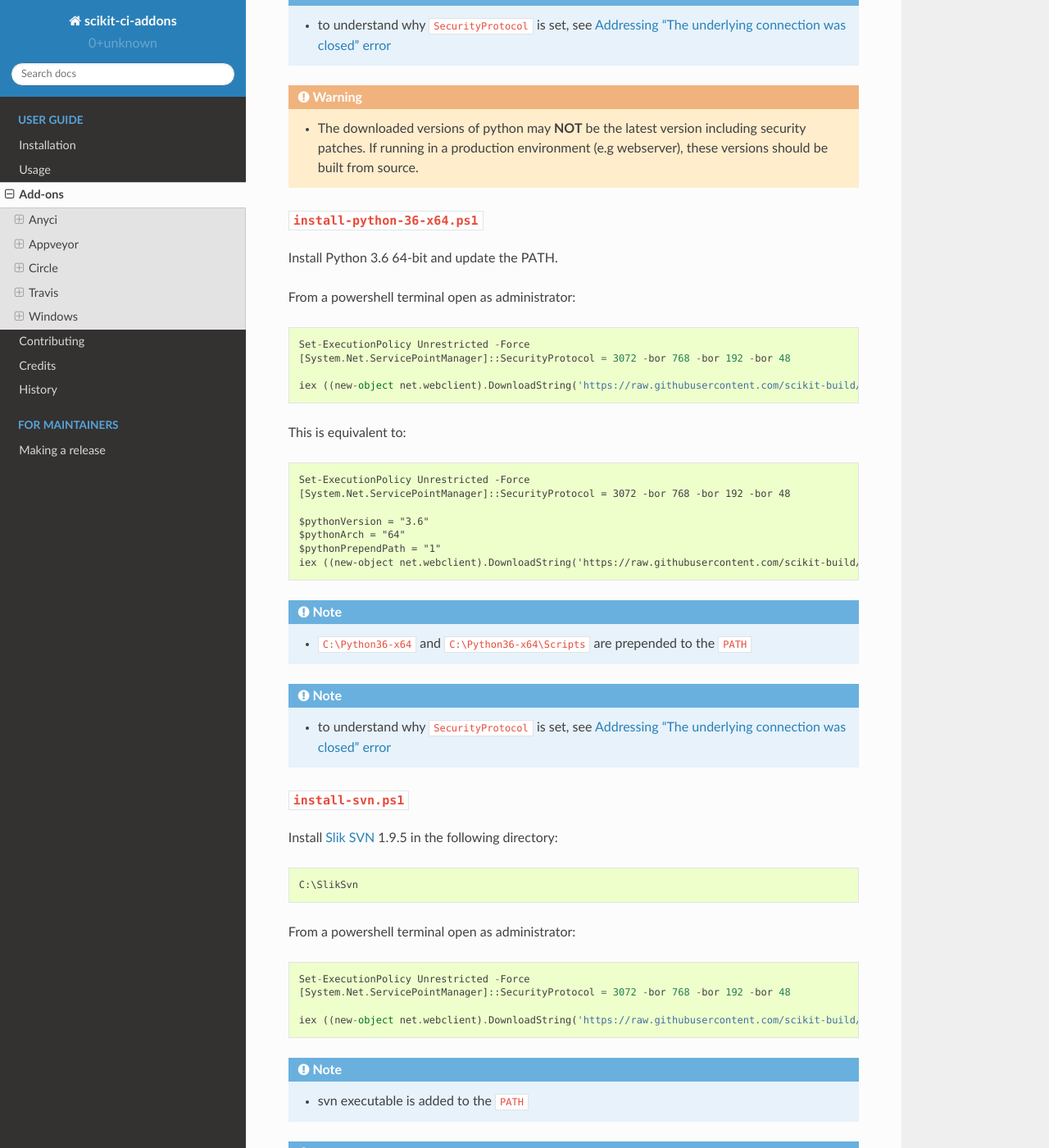
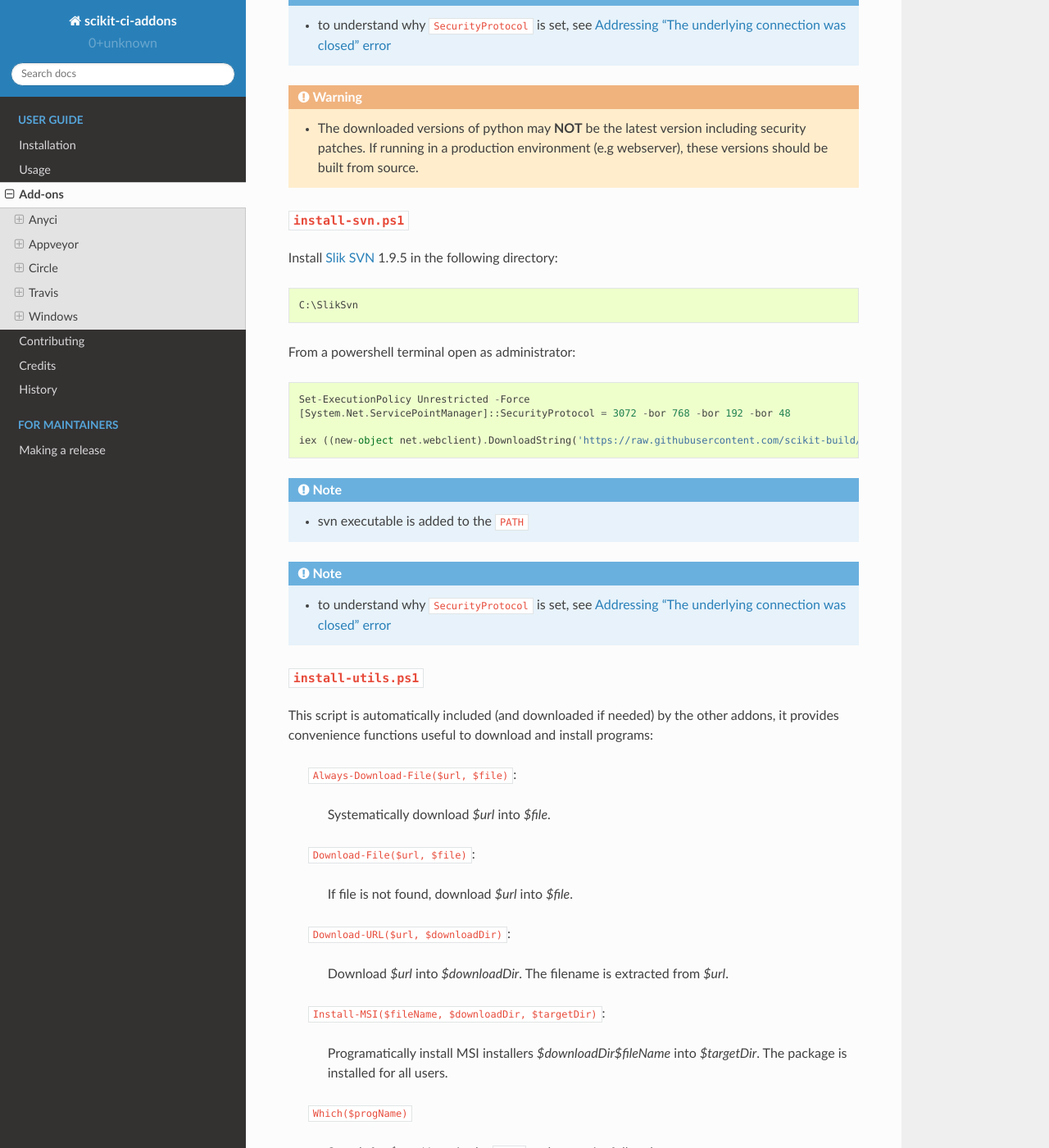
Before and after one commit to scikit-build/scikit-ci-addons, a Sphinx documentation site: the page built from docs/addons.rst, in a window 1280 px wide and 1400 px high, scrolled down 14438 px. Shown: the whole window at 82% size. Built offline with Sphinx 7.4.7 and the Read the Docs theme 2.0.0, drawn with Linux system fonts in a browser that asks for light colours.

Commit message:
windows: Remove obsolete script "install-python-36-x64.ps1"

```diff
--- a/docs/windows/install-scripts.rst
+++ b/docs/windows/install-scripts.rst
@@ -214,38 +214,6 @@ From a powershell terminal open as administrator: ::
       If running in a production environment (e.g webserver), these versions should be built from source.
 
 
-``install-python-36-x64.ps1``
-^^^^^^^^^^^^^^^^^^^^^^^^^^^^^
-
-Install Python 3.6 64-bit and update the PATH.
-
-From a powershell terminal open as administrator: ::
-
-    Set-ExecutionPolicy Unrestricted -Force
-    [System.Net.ServicePointManager]::SecurityProtocol = 3072 -bor 768 -bor 192 -bor 48
-
-    iex ((new-object net.webclient).DownloadString('https://raw.githubusercontent.com/scikit-build/scikit-ci-addons/master/windows/install-python-36-x64.ps1'))
-
-
-This is equivalent to: ::
-
-    Set-ExecutionPolicy Unrestricted -Force
-    [System.Net.ServicePointManager]::SecurityProtocol = 3072 -bor 768 -bor 192 -bor 48
-
-    $pythonVersion = "3.6"
-    $pythonArch = "64"
-    $pythonPrependPath = "1"
-    iex ((new-object net.webclient).DownloadString('https://raw.githubusercontent.com/scikit-build/scikit-ci-addons/master/windows/install-python.ps1'))
-
-.. note::
-
-    - ``C:\Python36-x64`` and ``C:\Python36-x64\Scripts`` are prepended to the ``PATH``
-
-.. note::
-
-    - to understand why ``SecurityProtocol`` is set, see :ref:`addressing_underlying_connection_closed`
-
-
 ``install-svn.ps1``
 ^^^^^^^^^^^^^^^^^^^^
 
```
Also changed, not shown: 1 other file.
